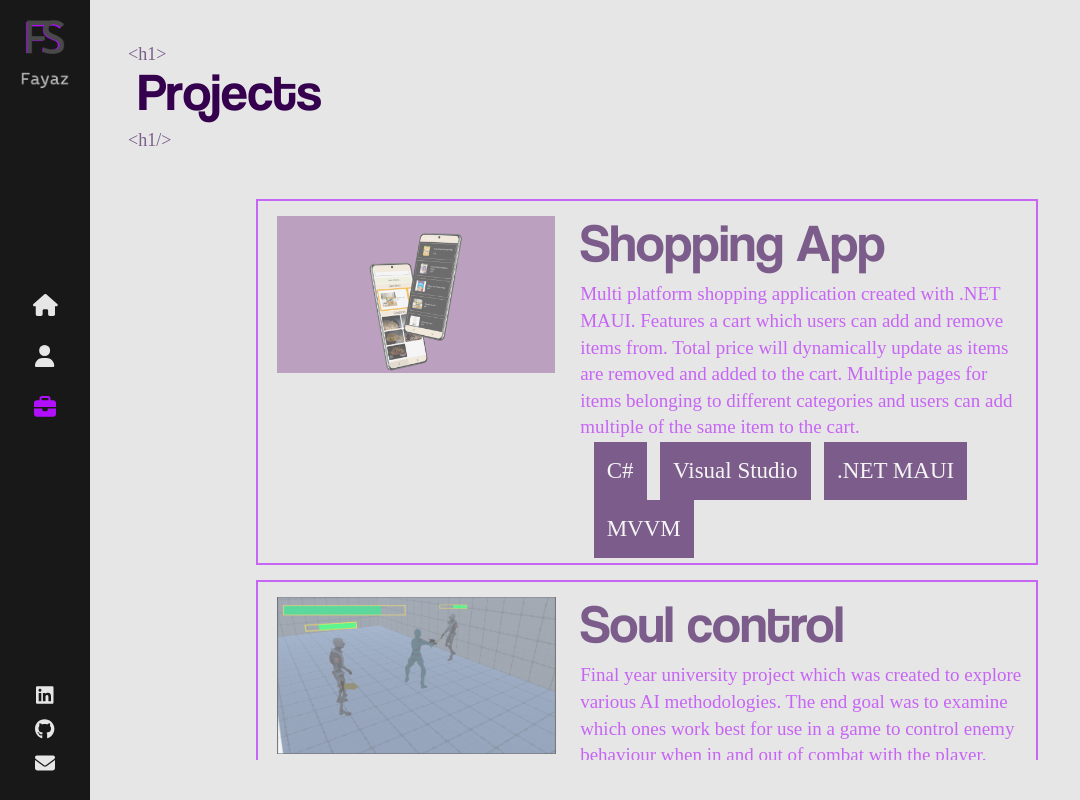
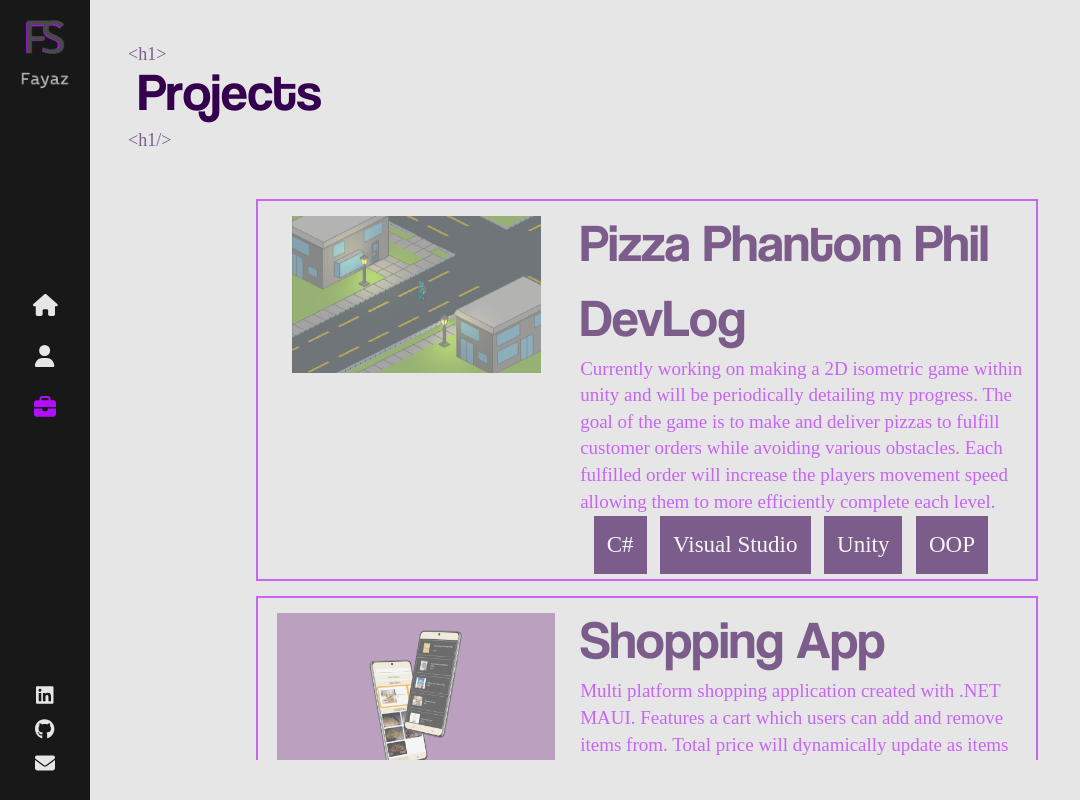
Before and after one commit to fayaz-09/my-portfolio, a React (Create React App) app: page /projects in a window 1280 px wide. Shown: the whole page, without its empty margins (0-1080 px from the left). Built offline with nearby package versions, Linux system fonts and the light colour scheme.

Commit message:
added another project

```diff
--- a/src/components/Projects/index.js
+++ b/src/components/Projects/index.js
@@ -5,6 +5,7 @@ import spaceInvader from '../../assets/images/spaceInvaders.png'
 import shopApp from '../../assets/images/ShopApp.png'
 import soulControl from '../../assets/images/healthBars.PNG'
 import comAlley from '../../assets/images/combatAlley.jpg'
+import PPP from '../../assets/images//PizzaPhantomPhil/MainImg.png'
 import { NavLink } from 'react-router-dom';
 
 const Projects = () => {
@@ -29,6 +30,26 @@ const Projects = () => {
             </h1>
         </div>
         <div className="project-display">
+            <NavLink to="/shoppingApp">
+                <div className="single grow">
+                    <div className="image-holder">
+                        <img src={PPP}/>
+                    </div>
+
+                    <h1>Pizza Phantom Phil DevLog</h1>
+                    <p>
+                        Currently working on making a 2D isometric game within unity and will be periodically detailing my progress. The goal of the game is to make and deliver pizzas
+                        to fulfill customer orders while avoiding various obstacles. Each fulfilled order will increase the players movement speed allowing them to more efficiently complete
+                        each level.
+                    </p>
+                    <ul>
+                        <li className="grow">C#</li>
+                        <li>Visual Studio</li>
+                        <li>Unity</li>
+                        <li>OOP</li>
+                    </ul>
+                </div>
+            </NavLink>
             <NavLink to="/shoppingApp">
                 <div className="single grow">
                     <div className="image-holder">
```
Also changed, not shown: src/assets/images/PizzaPhantomPhil/MainImg.png (added).
